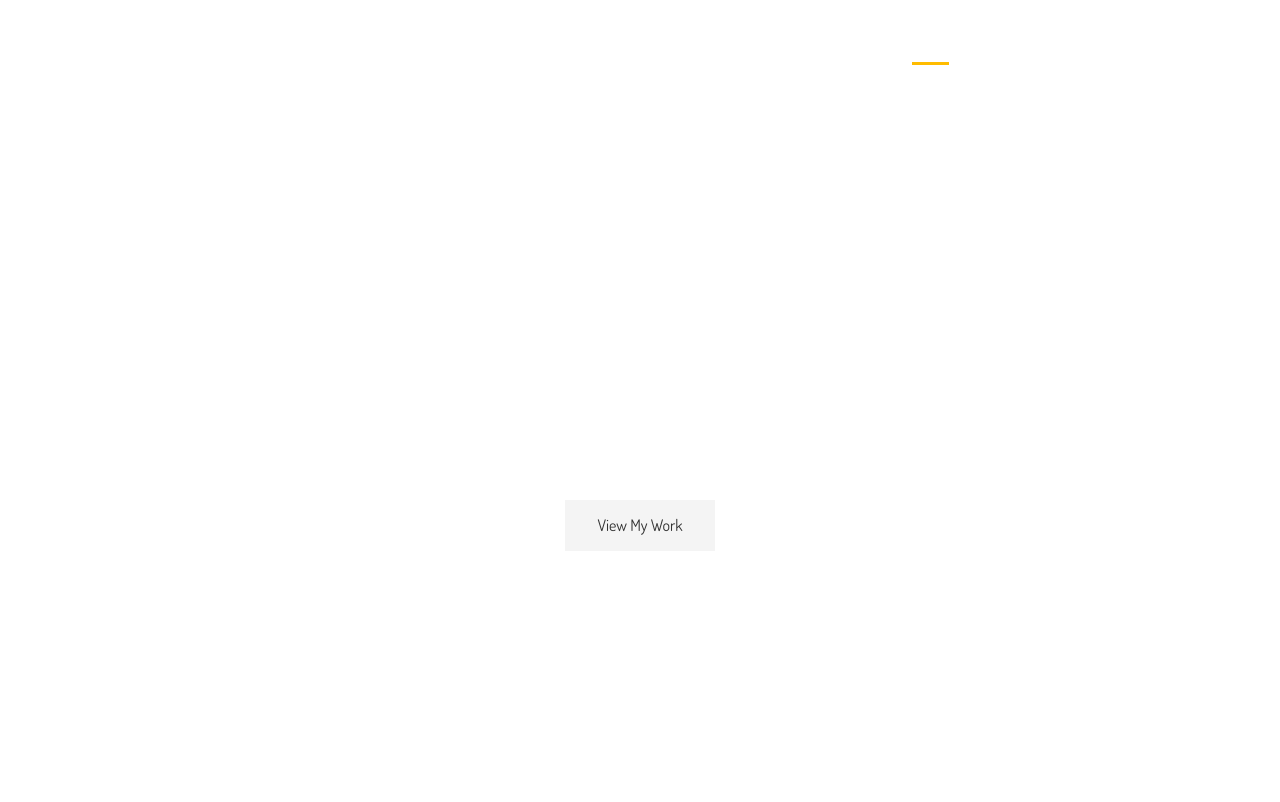
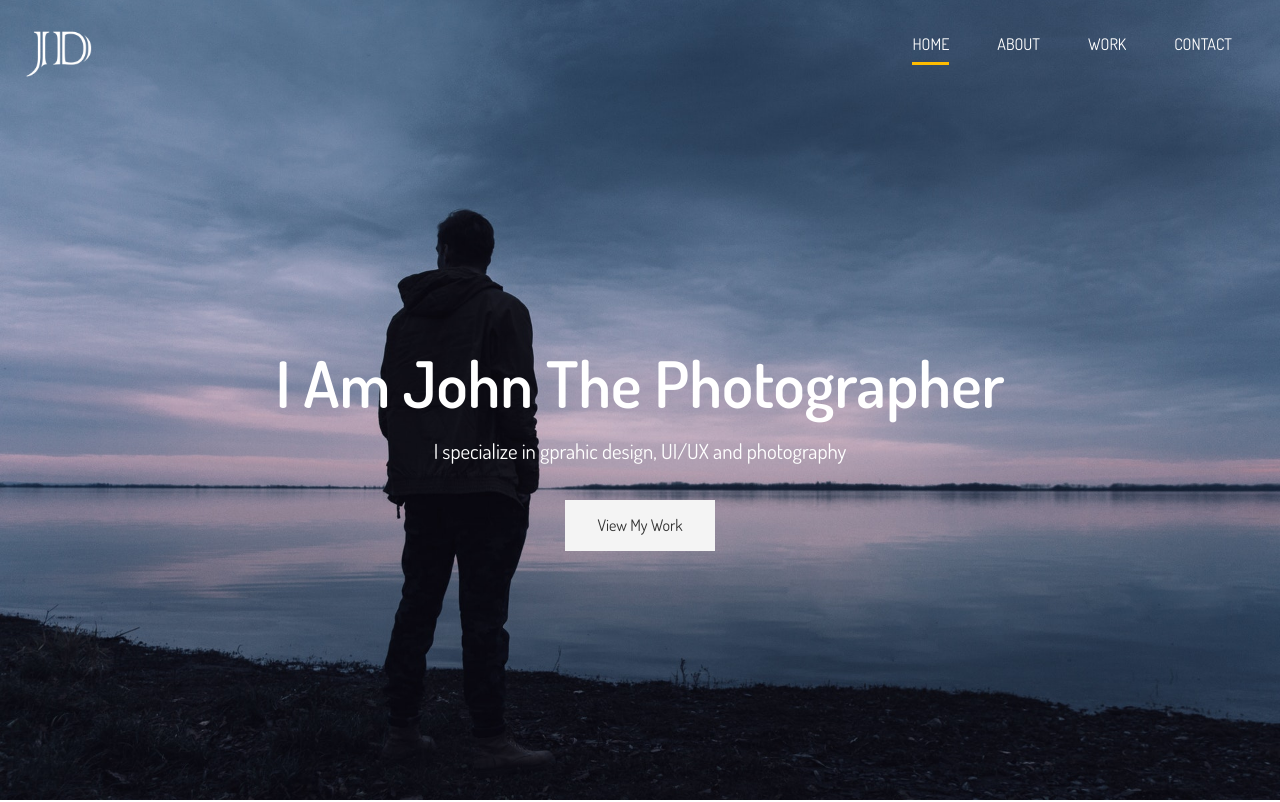
Before and after one commit to idimitrrov/Testing-Netlify-Deploy, a website: page dist/index.html in a window 1280 px wide. Shown: the top 802 px of the page. Drawn offline with Linux system fonts and the light colour scheme; the site is published under a folder, as on GitHub Pages, so addresses that start at the root find nothing.

Commit message:
Fixed Everything

```diff
--- a/scss/_config.scss
+++ b/scss/_config.scss
@@ -4,7 +4,7 @@ $main-color: #ffbc00;
 $light-color: #f4f4f4;
 $dark-color: #333;
 $medium-color: #ccc;
-$bg-image: url("/dist/img/showcase.jpg");
+$bg-image: url("../img/showcase.jpg");
 
 // Set Text Color
 @function set-text-color($color) {
```
Also changed, not shown: dist/css/main.css.
